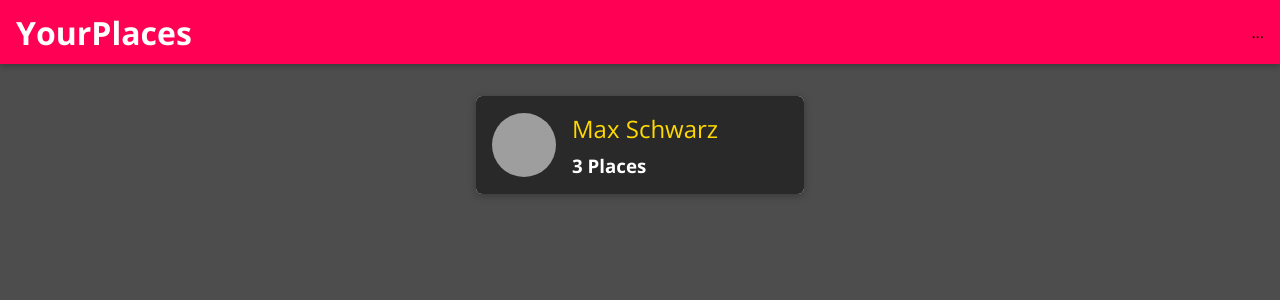
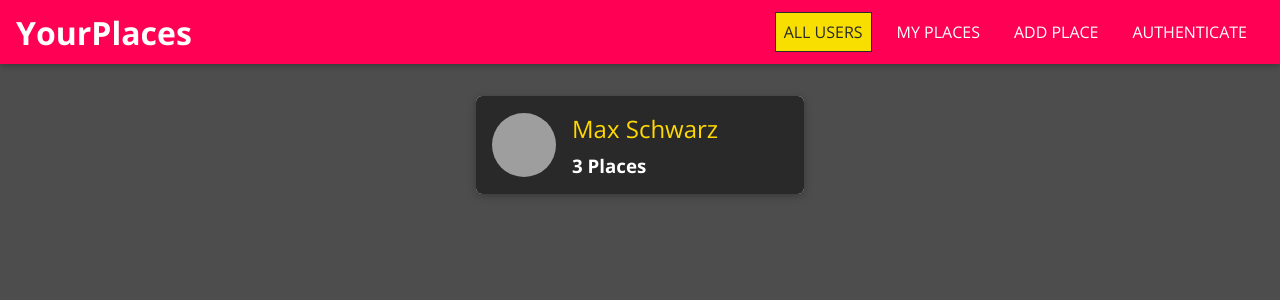
Before and after one commit to wao218/places-app, a React (Create React App) app in the folder frontend/: page / in a window 1280 px wide. Shown: the top 300 px of the page. Built offline with nearby package versions, Linux system fonts and the light colour scheme; grey boxes are pictures that could not be loaded.

Commit message:
Added NavLinks component and styling

```diff
--- a/frontend/src/shared/components/Navigation/MainNavigation.js
+++ b/frontend/src/shared/components/Navigation/MainNavigation.js
@@ -2,6 +2,7 @@
 import { Link } from 'react-router-dom';
 
 import MainHeader from './MainHeader';
+import NavLinks from './NavLinks';
 import './MainNavigation.css';
 
 const MainNavigation = (props) => {
@@ -16,7 +17,7 @@
         <Link to="/">YourPlaces</Link>
       </h1>
       <nav>
-        ...
+        <NavLinks />
       </nav>
     </MainHeader>
   );
--- a/frontend/src/shared/components/Navigation/NavLinks.css
+++ b/frontend/src/shared/components/Navigation/NavLinks.css
@@ -0,0 +1,76 @@
+.nav-links {
+  list-style: none;
+  margin: 0;
+  padding: 0;
+  width: 100%;
+  height: 100%;
+  display: flex;
+  flex-direction: column;
+  justify-content: center;
+  align-items: center;
+}
+
+.nav-links li {
+  margin: 1rem;
+}
+
+.nav-links a {
+  border: 1px solid transparent;
+  color: #292929;
+  text-decoration: none;
+  padding: 0.5rem;
+}
+
+.nav-links a:hover,
+.nav-links a:active,
+.nav-links a.active {
+  background: #f8df00;
+  border-color: #292929;
+  color: #292929;
+}
+
+.nav-links button {
+  cursor: pointer;
+  border: 1px solid #292929;
+  color: #292929;
+  background: transparent;
+  padding: 0.5rem;
+  font: inherit;
+}
+
+.nav-links button:focus {
+  outline: none;
+}
+
+.nav-links button:hover,
+.nav-links button:active {
+  background: #292929;
+  color: white;
+}
+
+@media (min-width: 768px) {
+  .nav-links {
+    flex-direction: row;
+  }
+
+  .nav-links li {
+    margin: 0 0.5rem;
+  }
+
+  .nav-links a {
+    color: white;
+    text-decoration: none;
+  }
+
+  .nav-links button {
+    border: 1px solid white;
+    color: white;
+    background: transparent;
+  }
+
+  .nav-links button:hover,
+  .nav-links button:active {
+    background: #f8df00;
+    color: #292929;
+  }
+}
--- a/frontend/src/shared/components/Navigation/NavLinks.js
+++ b/frontend/src/shared/components/Navigation/NavLinks.js
@@ -0,0 +1,25 @@
+import React from 'react';
+import { NavLink } from 'react-router-dom';
+
+import './NavLinks.css';
+
+const NavLinks = (props) => {
+  return (
+    <ul className="nav-links">
+      <li>
+        <NavLink to="/" exact>ALL USERS</NavLink>
+      </li>
+      <li>
+        <NavLink to="/u1/places">MY PLACES</NavLink>
+      </li>
+      <li>
+        <NavLink to="/places/new">ADD PLACE</NavLink>
+      </li>
+      <li>
+        <NavLink to="/auth">AUTHENTICATE</NavLink>
+      </li>
+    </ul>
+  );
+}
+
+export default NavLinks;
```
